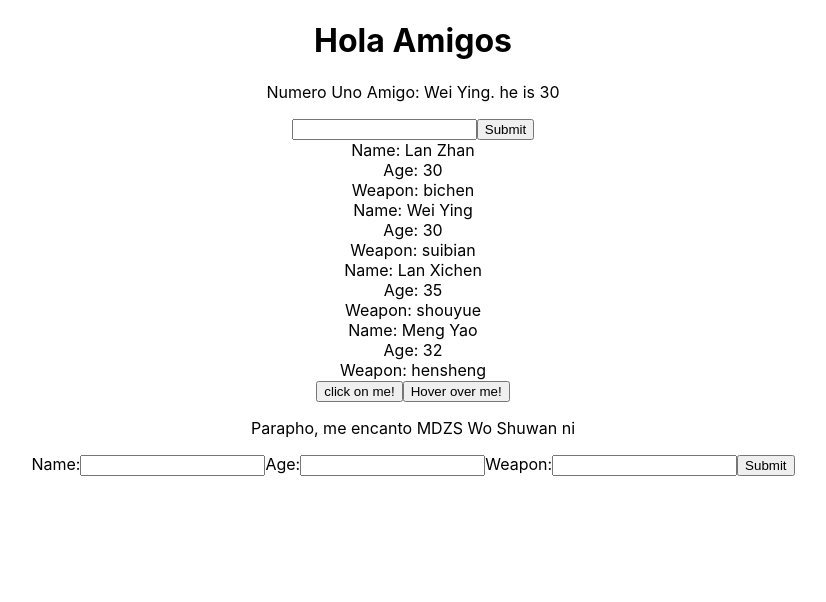
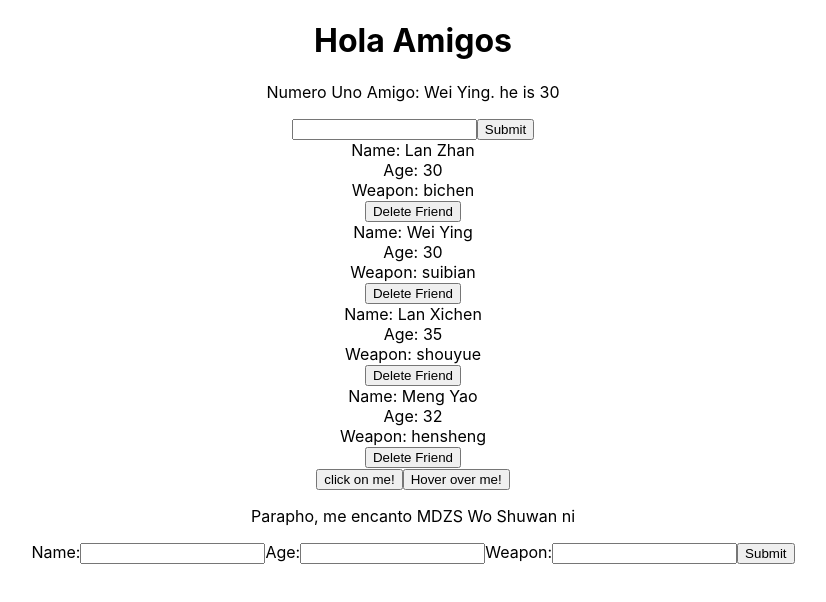
Before and after one commit to emmabradford/learn-basic-react, a React (Create React App) app: page / in a window 1280 px wide. Shown: the top 602 px of the page, without its empty margins (227-1053 px from the left). Built offline with nearby package versions, Linux system fonts and the light colour scheme.

Commit message:
added delete friend fucntionality

```diff
--- a/src/App.js
+++ b/src/App.js
@@ -25,12 +25,21 @@ class App extends Component {
     })
   }
 
+  deleteFriendo = (id) => {
+    let friendos = this.state.friendo.filter(fernd => {
+      return fernd.id !== id
+    });
+    this.setState({
+      friendo: friendos
+    })
+  }
+
   render(){
     return (
       <div className="App">
         <h1>Hola Amigos</h1>
         <Amigo />
-        <Friendo friendo={this.state.friendo}/>
+        <Friendo deleteFriendo={this.deleteFriendo} friendo={this.state.friendo}/>
         <Button />
         <Hover />
         <Copy />
--- a/src/components/Friendo.js
+++ b/src/components/Friendo.js
@@ -1,6 +1,6 @@
 import React from 'react';
 
-const Friendo = ({friendo}) =>
+const Friendo = ({friendo, deleteFriendo}) =>
 {
     return(
         <div className="firendo-list">
@@ -11,6 +11,7 @@ const Friendo = ({friendo}) =>
                             <div>Name: {fernd.name}</div>
                             <div>Age: {fernd.age}</div>
                             <div>Weapon: {fernd.weapon}</div>
+                            <button onClick={() => {deleteFriendo(fernd.id)}}> Delete Friend</button>
                         </div>
                     ) : null;
                 })
```
